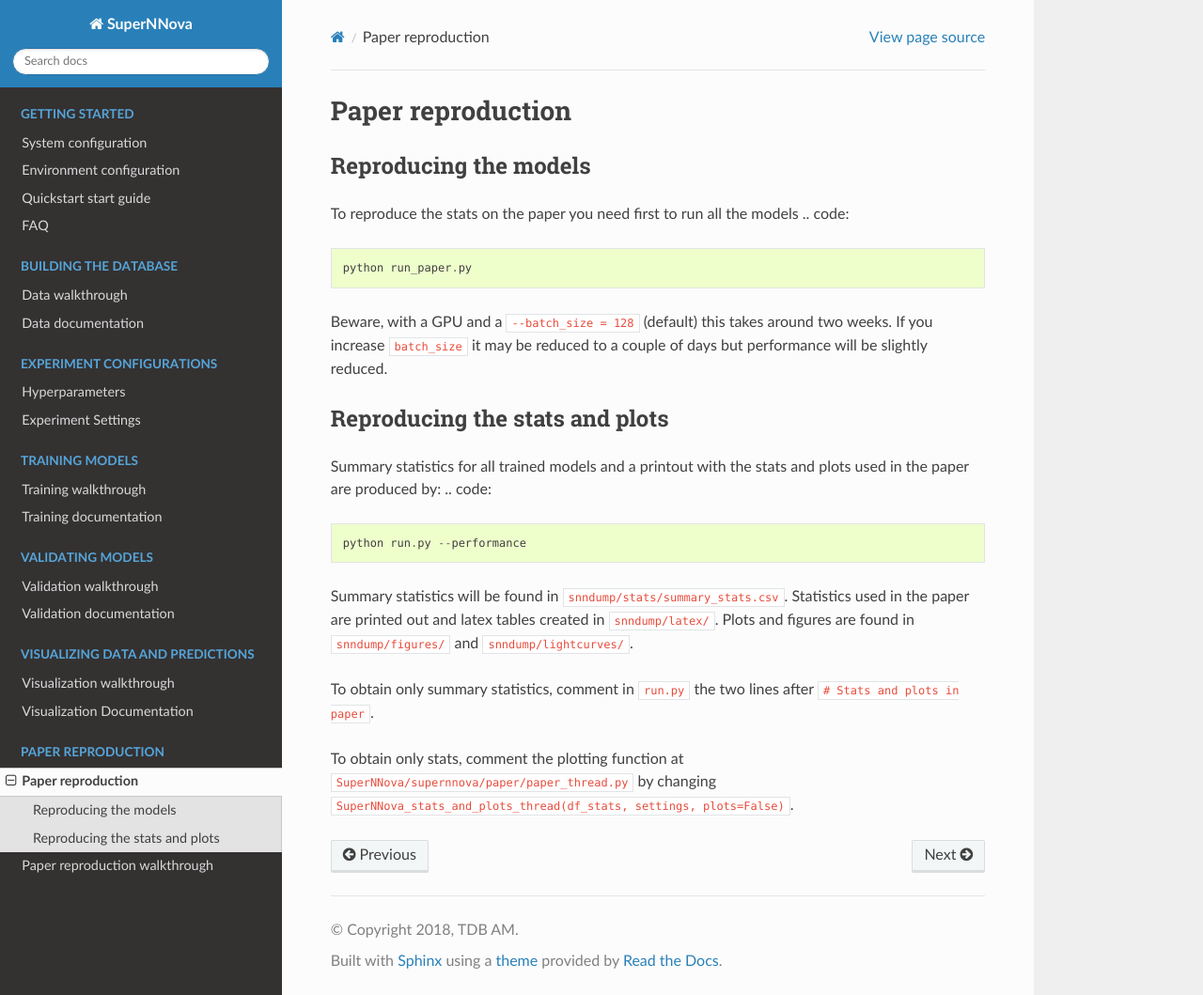
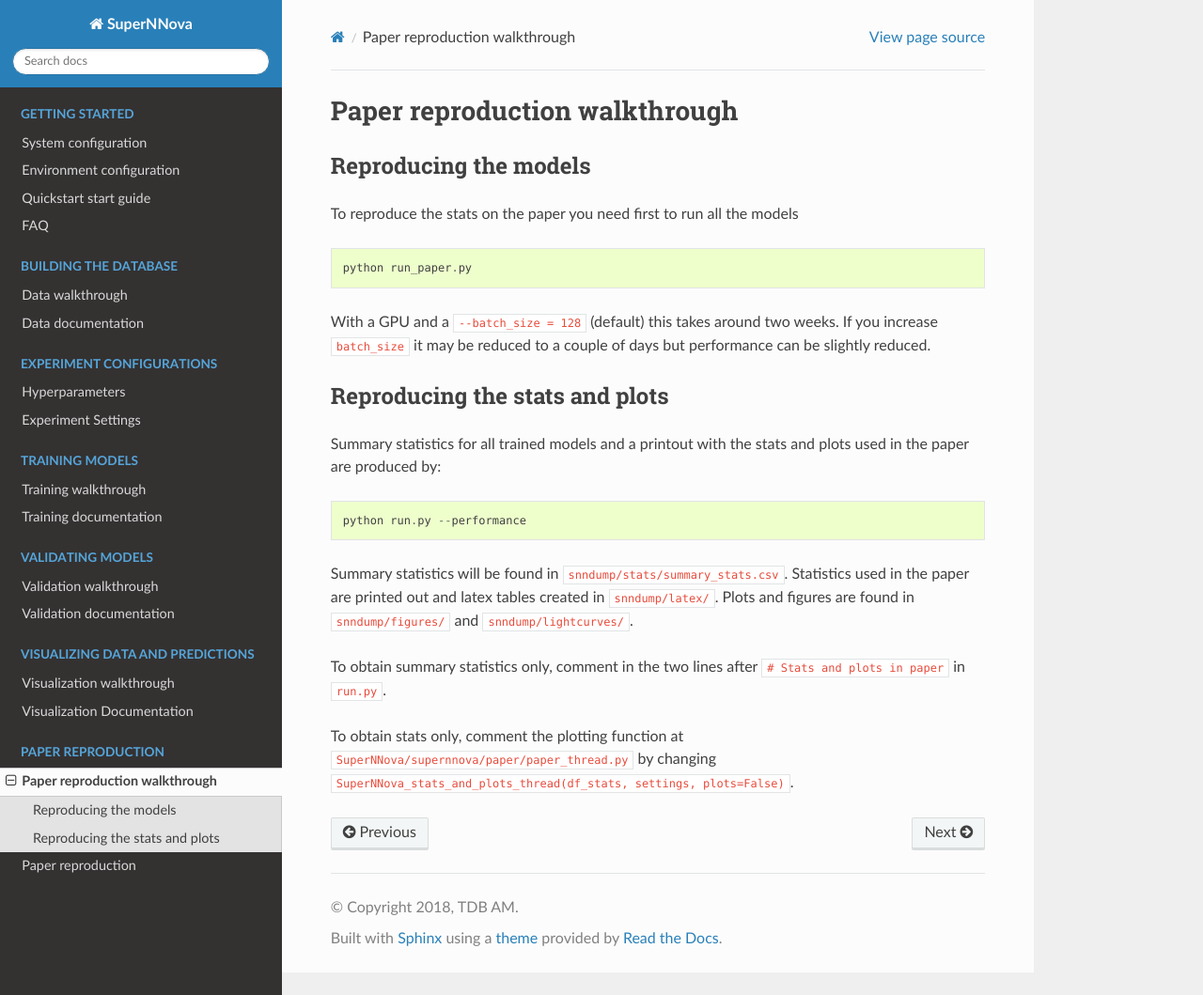
Before and after one commit to supernnova/SuperNNova, a Sphinx documentation site: the page built from docs/paper/index.rst, in a window 1280 px wide and 1059 px high. Shown: the whole window at 94% size. Built offline with Sphinx 7.4.7 and the Read the Docs theme 2.0.0, drawn with Linux system fonts in a browser that asks for light colours.

Commit message:
Fix paper docs ordering

```diff
--- a/docs/paper/index.rst
+++ b/docs/paper/index.rst
@@ -1,22 +1,29 @@
 
-Paper reproduction
-=========================
+Paper reproduction walkthrough
+================================
 
 Reproducing the models
 ----------------------
 To reproduce the stats on the paper you need first to run all the models
+
 .. code::
-	python run_paper.py
-Beware, with a GPU and a ``--batch_size = 128`` (default) this takes around two weeks. If you increase ``batch_size`` it may be reduced to a couple of days but performance will be slightly reduced.
+
+    python run_paper.py
+
+With a GPU and a ``--batch_size = 128`` (default) this takes around two weeks. If you increase ``batch_size`` it may be reduced to a couple of days but performance can be slightly reduced.
+
 
 Reproducing the stats and plots
-----------------------
+---------------------------------
+
 Summary statistics for all trained models and a printout with the stats and plots used in the paper are produced by:
+
 .. code::
-	python run.py --performance
+
+    python run.py --performance
 
 Summary statistics will be found in ``snndump/stats/summary_stats.csv``. Statistics used in the paper are printed out and latex tables created in ``snndump/latex/``. Plots and figures are found in ``snndump/figures/`` and ``snndump/lightcurves/``.
 
-To obtain only summary statistics, comment in ``run.py`` the two lines after ``# Stats and plots in paper``.
+To obtain summary statistics only, comment in the two lines after ``# Stats and plots in paper`` in ``run.py``.
 
-To obtain only stats,  comment the plotting function at ``SuperNNova/supernnova/paper/paper_thread.py`` by changing ``SuperNNova_stats_and_plots_thread(df_stats, settings, plots=False)``.
+To obtain stats only, comment the plotting function at ``SuperNNova/supernnova/paper/paper_thread.py`` by changing ``SuperNNova_stats_and_plots_thread(df_stats, settings, plots=False)``.
--- a/docs/paper/paper.rst
+++ b/docs/paper/paper.rst
@@ -1,5 +1,5 @@
 
-Paper reproduction walkthrough
+Paper reproduction
 ====================================
 
 Thread
```
